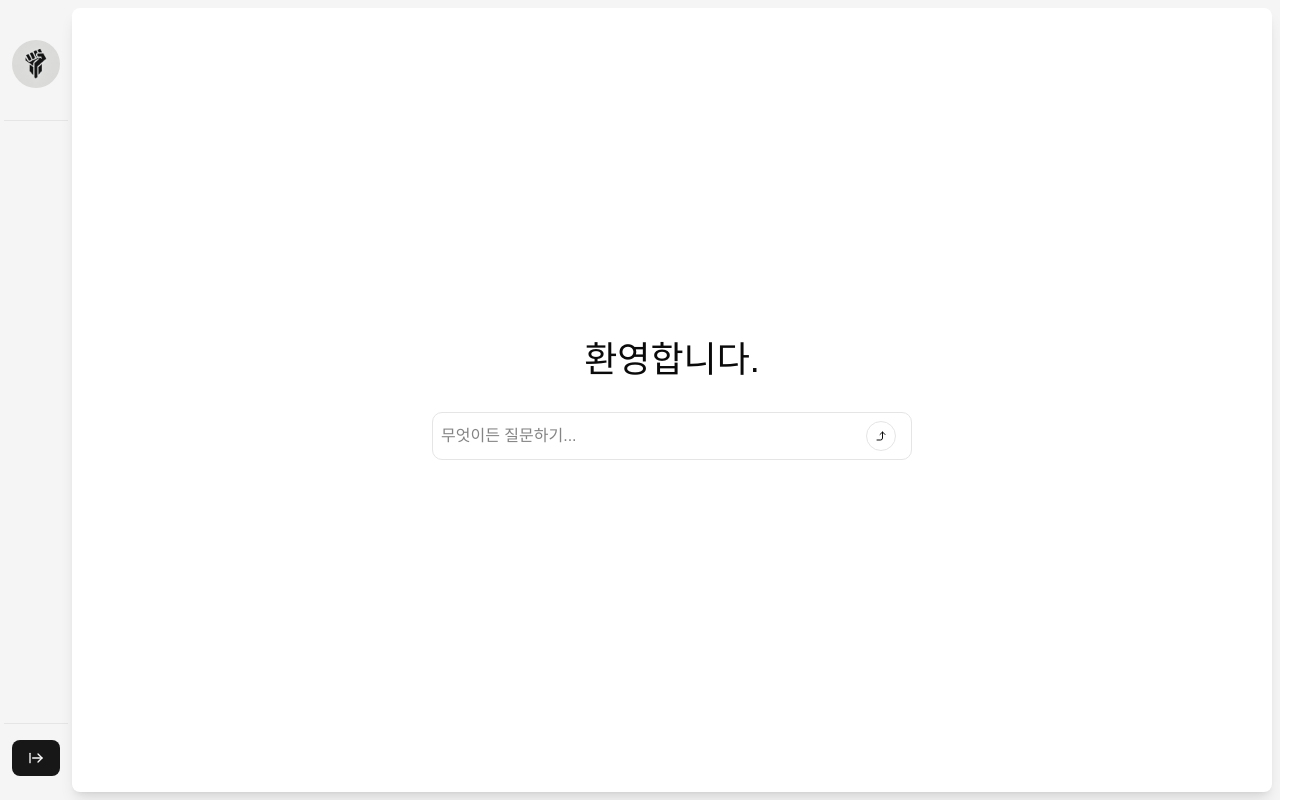
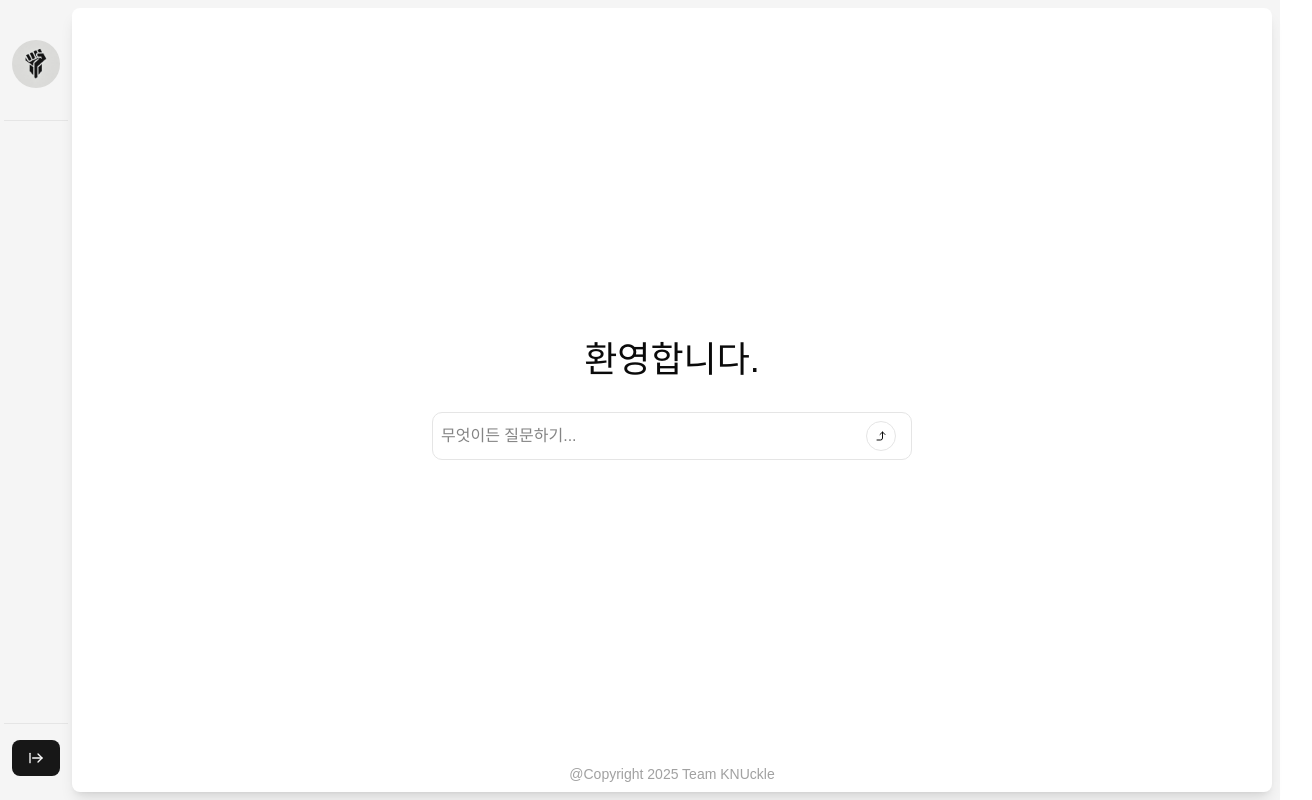
Before and after one commit to KNUckle-llm/frontend, a Next.js app: page / in a window 1280 px wide. Shown: the whole page, 1312 px wide, since content can reach past the window. Built offline with nearby package versions, Linux system fonts and the light colour scheme; a web font is replaced by a local one.

Commit message:
feat: Footer component 추가

```diff
--- /dev/null
+++ b/src/app/entities/common/Footer.tsx
@@ -0,0 +1,11 @@
+const Footer = () => {
+  return (
+    <div className={"w-full absolute bottom-4 flex justify-center"}>
+      <span className={"text-neutral-400 text-sm"}>
+        @Copyright {2025} Team KNUckle
+      </span>
+    </div>
+  );
+};
+
+export default Footer;
--- a/src/app/page.tsx
+++ b/src/app/page.tsx
@@ -6,6 +6,7 @@ import { useRouter } from "next/navigation";
 import QuestionThread from "@/app/entities/thread/QuestionThread";
 import { useScrollStore } from "@/app/store/useScrollStore";
 import axios from "axios";
+import Footer from "@/app/entities/common/Footer";
 
 interface IChatResponse {
   title: string;
@@ -107,6 +108,7 @@ export default function Home() {
               inputText={inputText}
               setInputText={setInputText}
             />
+            <Footer />
           </div>
         )}
       </SidebarLayout>
```
